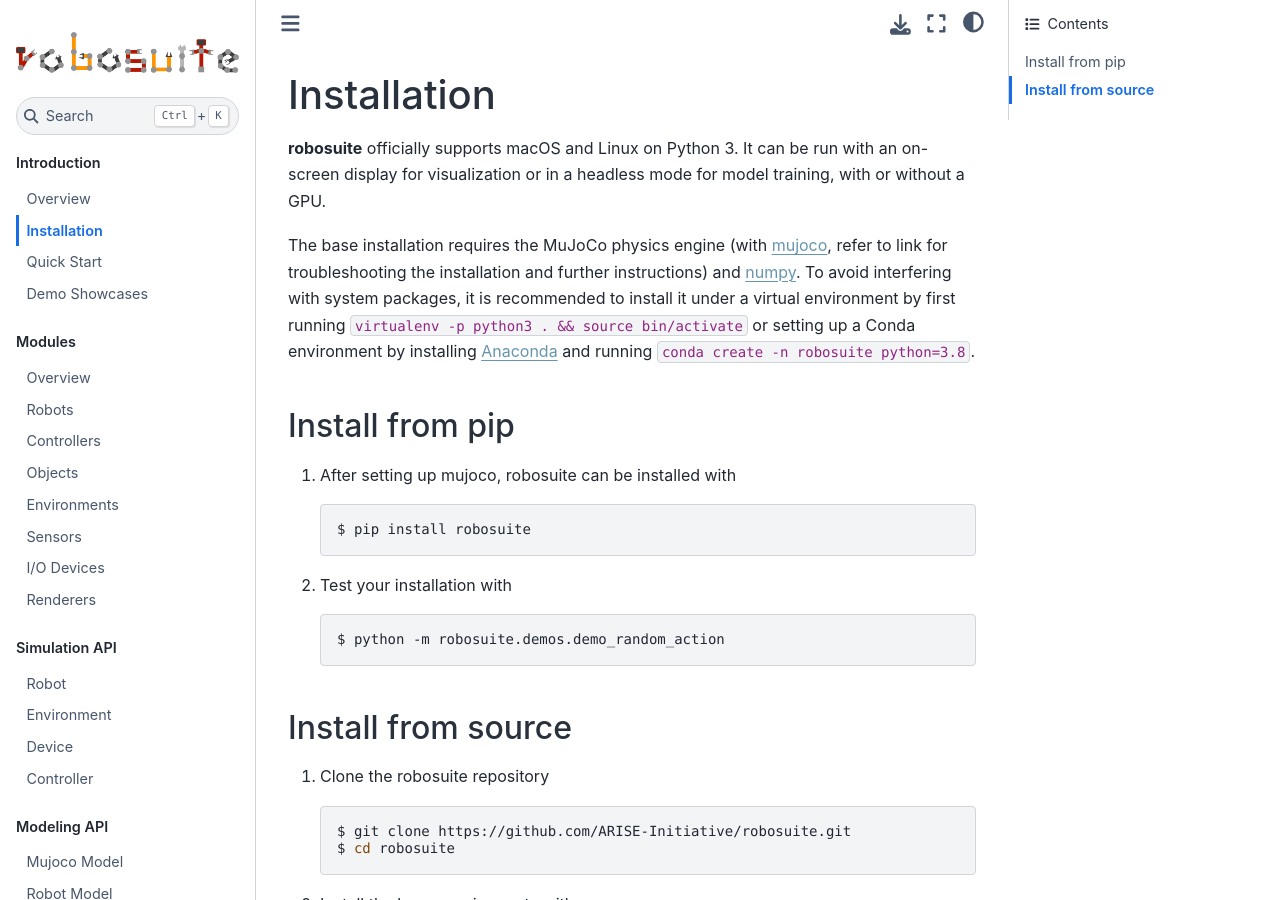
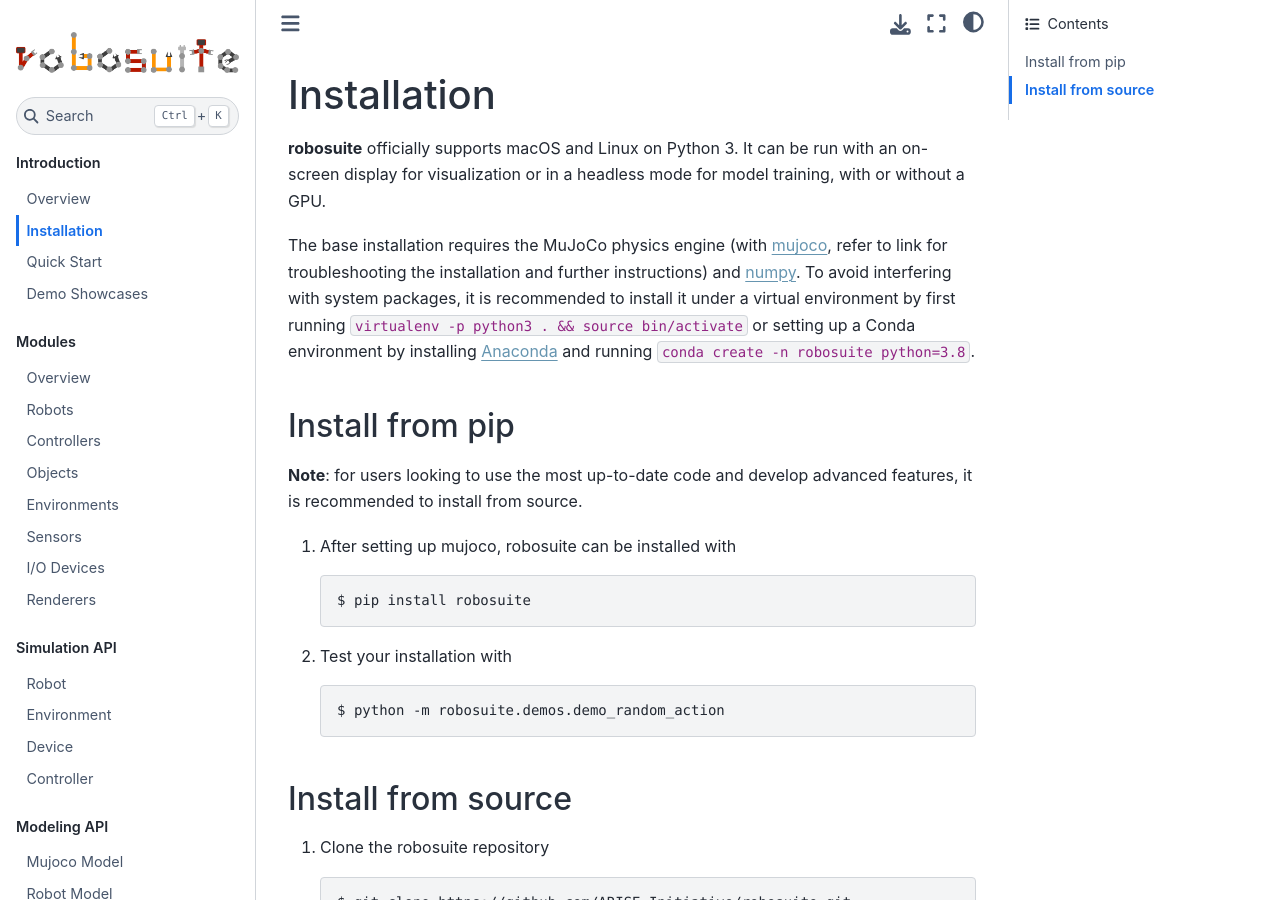
Before and after one commit to ARISE-Initiative/robosuite, a Sphinx documentation site: the page built from docs/installation.md, in a window 1280 px wide and 900 px high. Built offline with Sphinx 7.4.7 and the Sphinx Book theme 1.1.4, drawn with Linux system fonts in a browser that asks for light colours; pages that are not in the unit, such as notebooks, are missing from menus.

Commit message:
Update installation.md

````diff
--- a/docs/installation.md
+++ b/docs/installation.md
@@ -4,6 +4,8 @@
 The base installation requires the MuJoCo physics engine (with [mujoco](https://github.com/deepmind/mujoco), refer to link for troubleshooting the installation and further instructions) and [numpy](http://www.numpy.org/). To avoid interfering with system packages, it is recommended to install it under a virtual environment by first running `virtualenv -p python3 . && source bin/activate` or setting up a Conda environment by installing [Anaconda](https://www.anaconda.com/) and running `conda create -n robosuite python=3.8`.
 
 ### Install from pip
+
+**Note**: for users looking to use the most up-to-date code and develop advanced features, it is recommended to install from source.
 
 1. After setting up mujoco, robosuite can be installed with
    ```sh
````
